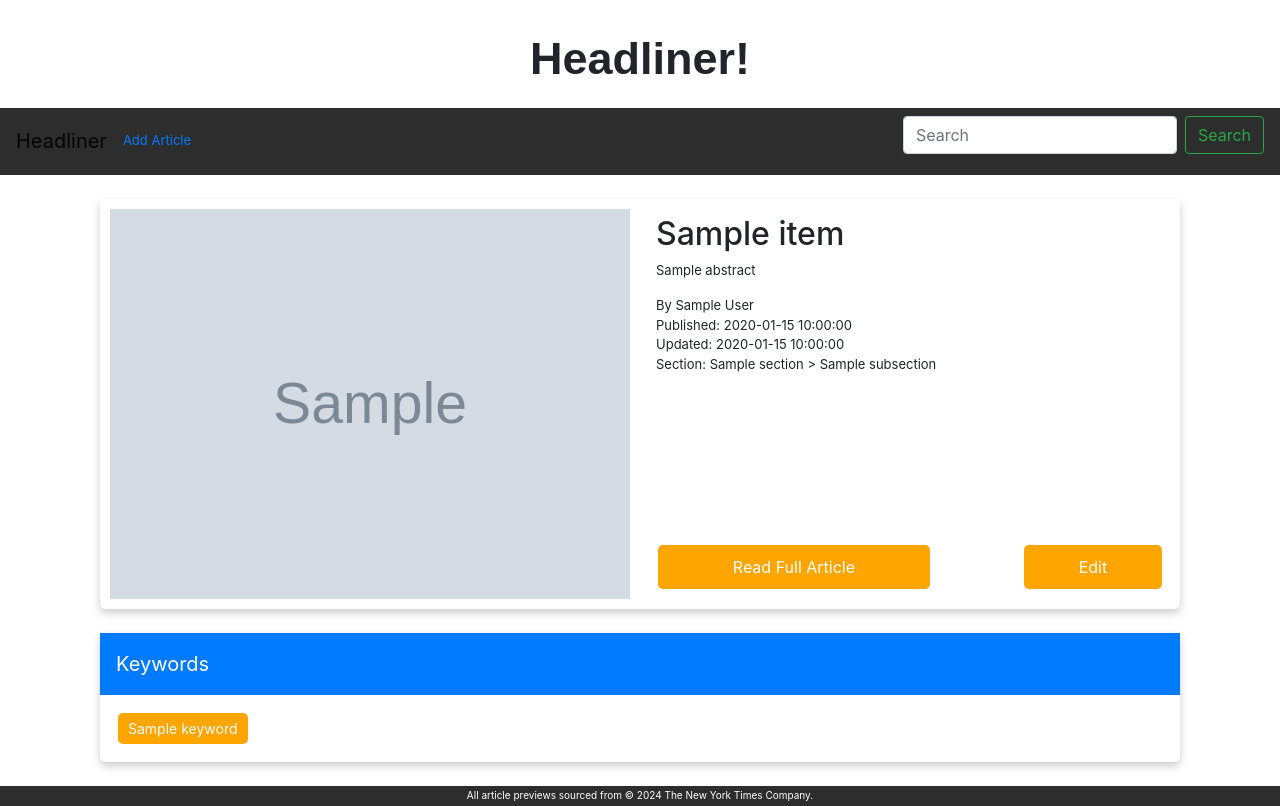
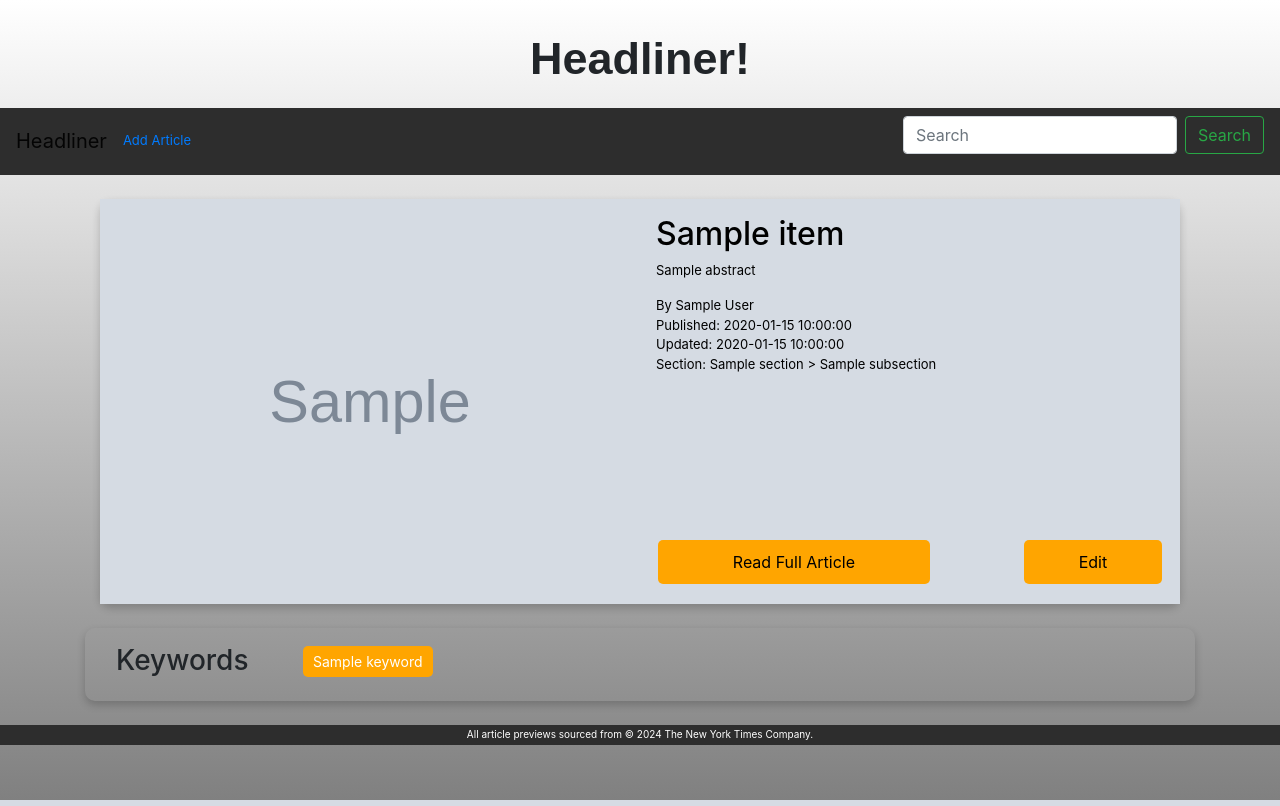
Before and after one commit to sam-braun/nyt-headliner, a Flask app: template templates/view_item.html in a window 1280 px wide. Run offline with Flask 3, Linux system fonts and the light colour scheme; the template is opened without the code that fills it: most values are stand-ins (such as "Sample title", 1, 10 or a date in 2020); grey boxes marked "Sample" are stand-in pictures; some libraries are stand-ins or nearby versions; some web fonts are replaced.

Commit message:
good keywords box

```diff
--- a/static/main.css
+++ b/static/main.css
@@ -2,6 +2,7 @@
 
 body {
   font-size: 13px;
+  background: linear-gradient(white, grey) !important;
 }
 
 .navbar {
--- a/templates/view_item.html
+++ b/templates/view_item.html
@@ -7,7 +7,7 @@
     .card-custom {
         box-shadow: 0 4px 8px 0 rgba(0, 0, 0, 0.2);
         transition: 0.3s;
-        border-radius: 5px;
+        border-radius: 10px;
         /* 5px rounded corners */
         display: flex;
         /* Display as flex to put image and info side by side */
@@ -22,7 +22,6 @@
     }
 
     .card-header-custom {
-        background-color: #007bff;
         /* Bootstrap primary color */
         color: white;
         padding: 16px;
@@ -58,10 +57,14 @@
         object-fit: cover;
         /* Cover the area without losing aspect ratio */
         border-radius: 10px !important;
-        padding: 10px;
+        /* padding: 10px; */
     }
 
     #rounded {
+        border-radius: 0px !important;
+    }
+
+    #roundy {
         border-radius: 10px !important;
     }
 
@@ -180,7 +183,7 @@
 <div class="container">
     <div class="row">
         <div class="col-12 mb-4">
-            <div class="card-custom">
+            <div id="roundy" class="card-custom">
                 <!-- Image Container -->
                 <div class="img-container">
                     <img src="{{ item.image }}" id="rounded" class="img-fluid rounded-img" alt="{{ item.title }}">
@@ -210,8 +213,14 @@
     <!-- Row for Keywords (remains unchanged) -->
     <div class="row">
         <div class="col-12">
-            <div class="card-custom">
-                <div class="card-header-custom">Keywords</div>
+            <div class="row card-custom">
+                <div class="col-2">
+                    <div class="card-body-custom">
+                        <h3>Keywords</h3>
+                    </div>
+                </div>
+                <div class="col-10">
+
                     <div class="card-body-custom">
                         <div class="keyword-list">
                             {% for keyword in item.keywords %}
@@ -224,5 +233,41 @@
             </div>
         </div>
     </div>
+</div>
+
+<script>
+    document.addEventListener('DOMContentLoaded', function () {
+        const img = document.querySelector('.img-container img'); // Assuming there's only one image per page as per your structure
+        const infoContainer = document.querySelector('.info-container'); // Info container
+        const keywordsSection = document.querySelector('.card-custom .card-body-custom'); // Keywords section, adjust selector if necessary
+
+        if (img) {
+            img.onload = () => {
+                setPredominantBackgroundColor(img, infoContainer).then(({ predominantColor, contrastColor }) => {
+                    // Apply the predominant color as the background for both the info container and the keywords section
+                    infoContainer.style.backgroundColor = predominantColor;
+                    keywordsSection.style.backgroundColor = predominantColor;
+
+                    // Apply the contrast color to all text elements inside the infoContainer
+                    const textElements = infoContainer.querySelectorAll('h2, p, div, a');
+                    textElements.forEach(el => {
+                        el.style.color = contrastColor;
+                    });
+
+                    // Optionally, apply the contrast color to text elements inside the keywords section
+                    const keywordButtons = keywordsSection.querySelectorAll('.keyword-btn');
+                    keywordButtons.forEach(btn => {
+                        btn.style.color = contrastColor; // Update this if you want a different contrast logic for keywords
+                    });
+                });
+            };
+            if (img.complete) {
+                // If the image is already loaded before the event listener is set
+                img.onload();
+            }
+        }
+    });
+
+</script>
 
 {% endblock %}
```
Lines whose indentation alone changed are shown as unchanged.
